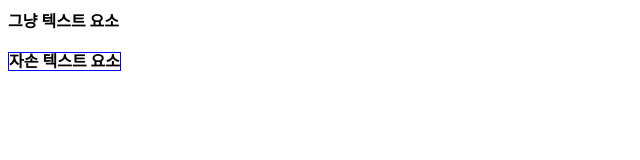
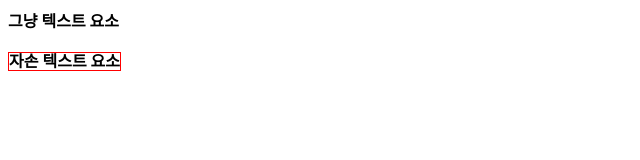
Before and after one commit to kysk25/my-project3, a plain HTML site: page 03/03-2/descendant.html in a window 1280 px wide. Shown: the full height of the page, 0-640 px from the left. Drawn offline with Linux system fonts and the light colour scheme.

Commit message:
색깔바꾸기

```diff
--- a/03/03-2/css/descendant.css
+++ b/03/03-2/css/descendant.css
@@ -1,3 +1,3 @@
 p strong {
-    border: 1px solid blue;
+    border: 1px solid #ff0000;
 }
```
